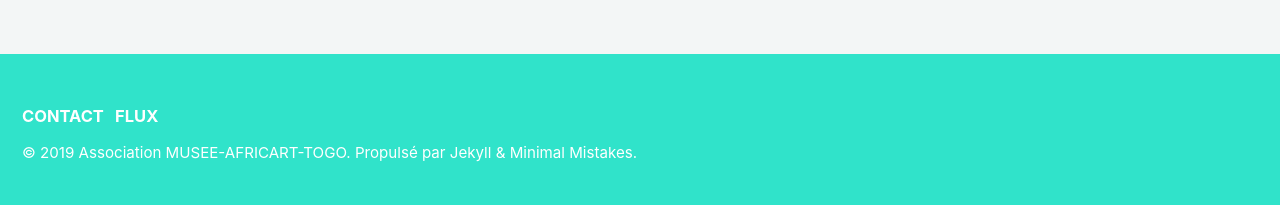
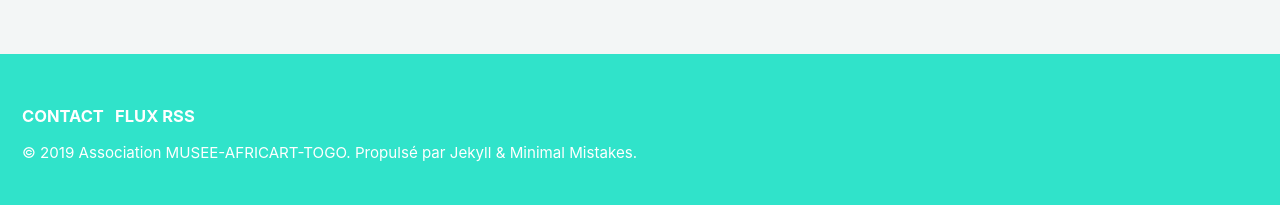
Before and after one commit to africart/musee-africart-togo.com, a Jekyll site: the page built from index.html, in a window 1280 px wide. Shown: the part 1241-1446 px from the top of the page. Built offline with Jekyll 4.4.1, drawn with Linux system fonts in a browser that asks for light colours; cached includes are drawn as plain includes; a script that is not in the unit is left out.

Commit message:
changed french translation for RSS

```diff
--- a/_data/ui-text.yml
+++ b/_data/ui-text.yml
@@ -140,7 +140,7 @@ fr: &DEFAULT_FR
   more_label                 : "Lire plus"
   related_label              : "Vous pourriez aimer aussi"
   follow_label               : "Contact"
-  feed_label                 : "Flux"
+  feed_label                 : "Flux RSS"
   powered_by                 : "Propulsé par"
   website_label              : "Site"
   email_label                : "Email"
```
